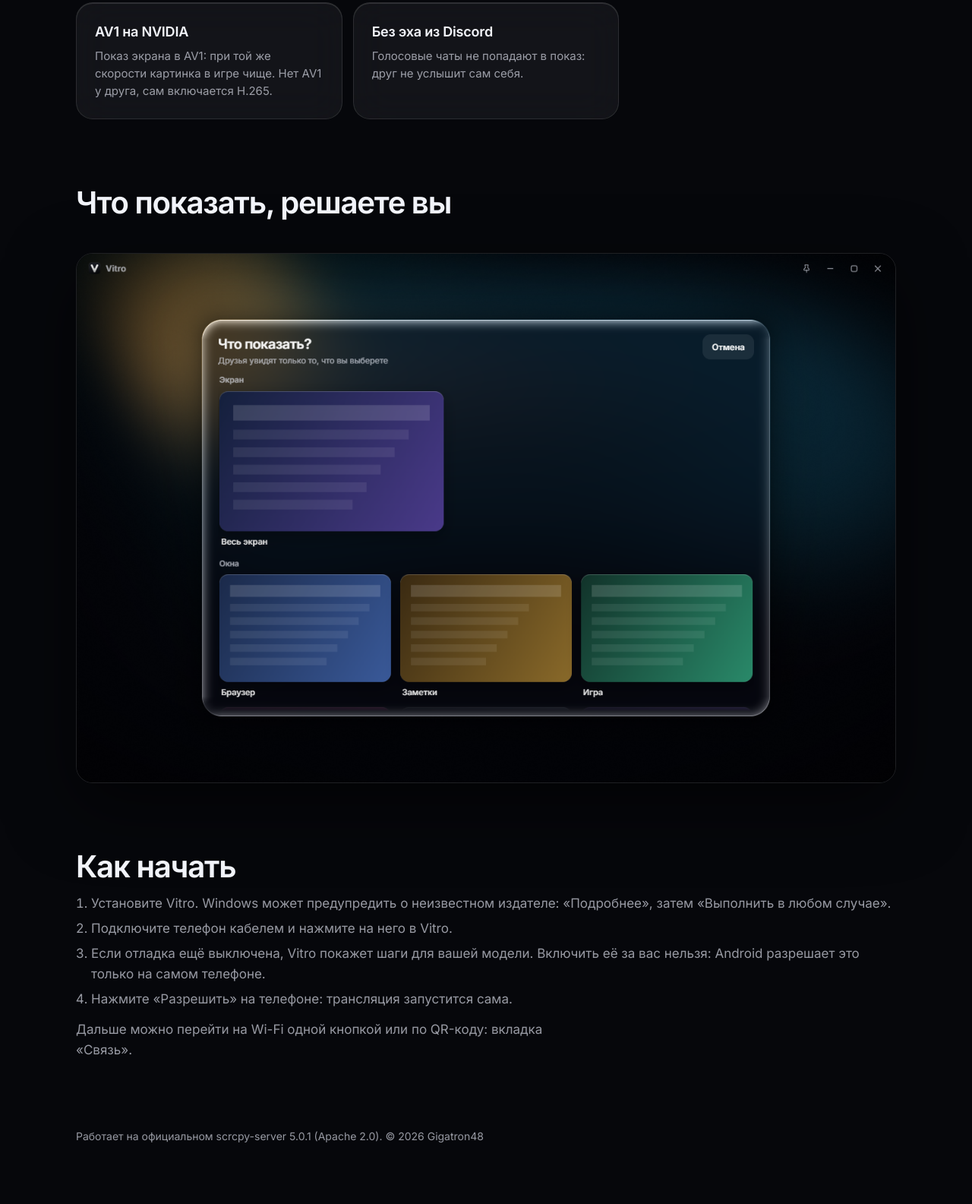
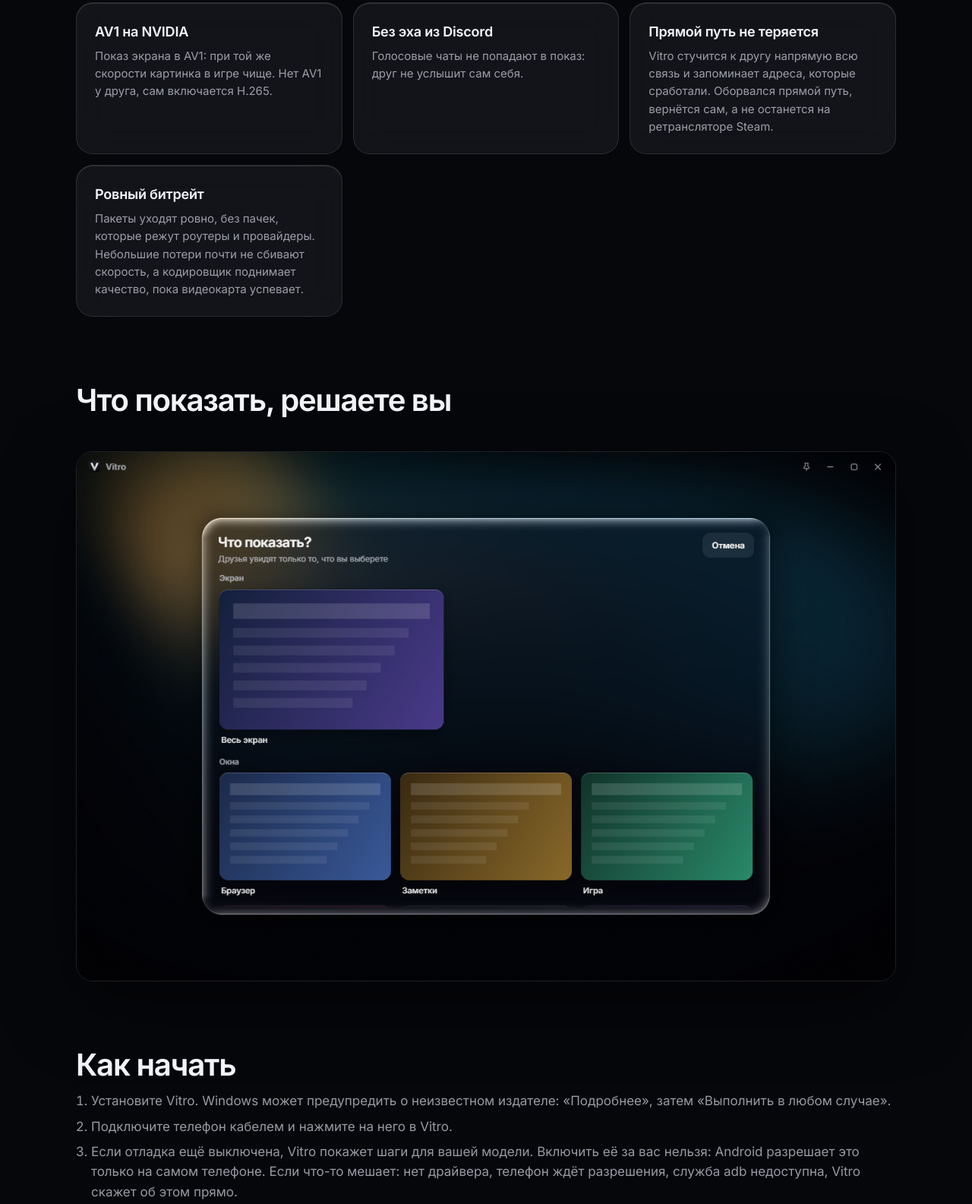
Before and after one commit to Gigatron48/vitro, a plain HTML site: page docs/index.html in a window 1280 px wide. Shown: the part 4410-5995 px from the top of the page at 76% size. Before the commit the page ends 5963 px from the top, so only its background shows below. Drawn offline with Linux system fonts and the light colour scheme.

Commit message:
Vitro 0.5.0: project page
Co-Authored-By: Claude Fable 5.1 <noreply@anthropic.com>

```diff
--- a/docs/index.html
+++ b/docs/index.html
@@ -119,6 +119,8 @@
     <div class="card"><h3>Запрет приложений</h3><p>Перед выдачей управления выбираете, куда нельзя заходить. Запрещённое размыто на картинке, управлять им нельзя. Банки отмечаются сами.</p></div>
     <div class="card"><h3>AV1 на NVIDIA</h3><p>Показ экрана в AV1: при той же скорости картинка в игре чище. Нет AV1 у друга, сам включается H.265.</p></div>
     <div class="card"><h3>Без эха из Discord</h3><p>Голосовые чаты не попадают в показ: друг не услышит сам себя.</p></div>
+    <div class="card"><h3>Прямой путь не теряется</h3><p>Vitro стучится к другу напрямую всю связь и запоминает адреса, которые сработали. Оборвался прямой путь, вернётся сам, а не останется на ретрансляторе Steam.</p></div>
+    <div class="card"><h3>Ровный битрейт</h3><p>Пакеты уходят ровно, без пачек, которые режут роутеры и провайдеры. Небольшие потери почти не сбивают скорость, а кодировщик поднимает качество, пока видеокарта успевает.</p></div>
   </div>
 
   <h2>Что показать, решаете вы</h2>
@@ -128,7 +130,7 @@
   <ol>
     <li>Установите Vitro. Windows может предупредить о неизвестном издателе: «Подробнее», затем «Выполнить в любом случае».</li>
     <li>Подключите телефон кабелем и нажмите на него в Vitro.</li>
-    <li>Если отладка ещё выключена, Vitro покажет шаги для вашей модели. Включить её за вас нельзя: Android разрешает это только на самом телефоне.</li>
+    <li>Если отладка ещё выключена, Vitro покажет шаги для вашей модели. Включить её за вас нельзя: Android разрешает это только на самом телефоне. Если что-то мешает: нет драйвера, телефон ждёт разрешения, служба adb недоступна, Vitro скажет об этом прямо.</li>
     <li>Нажмите «Разрешить» на телефоне: трансляция запустится сама.</li>
   </ol>
   <p class="sub" style="margin-top:14px">Дальше можно перейти на Wi-Fi одной кнопкой или по QR-коду: вкладка «Связь».</p>
```
Also changed, not shown: 1 other file.
